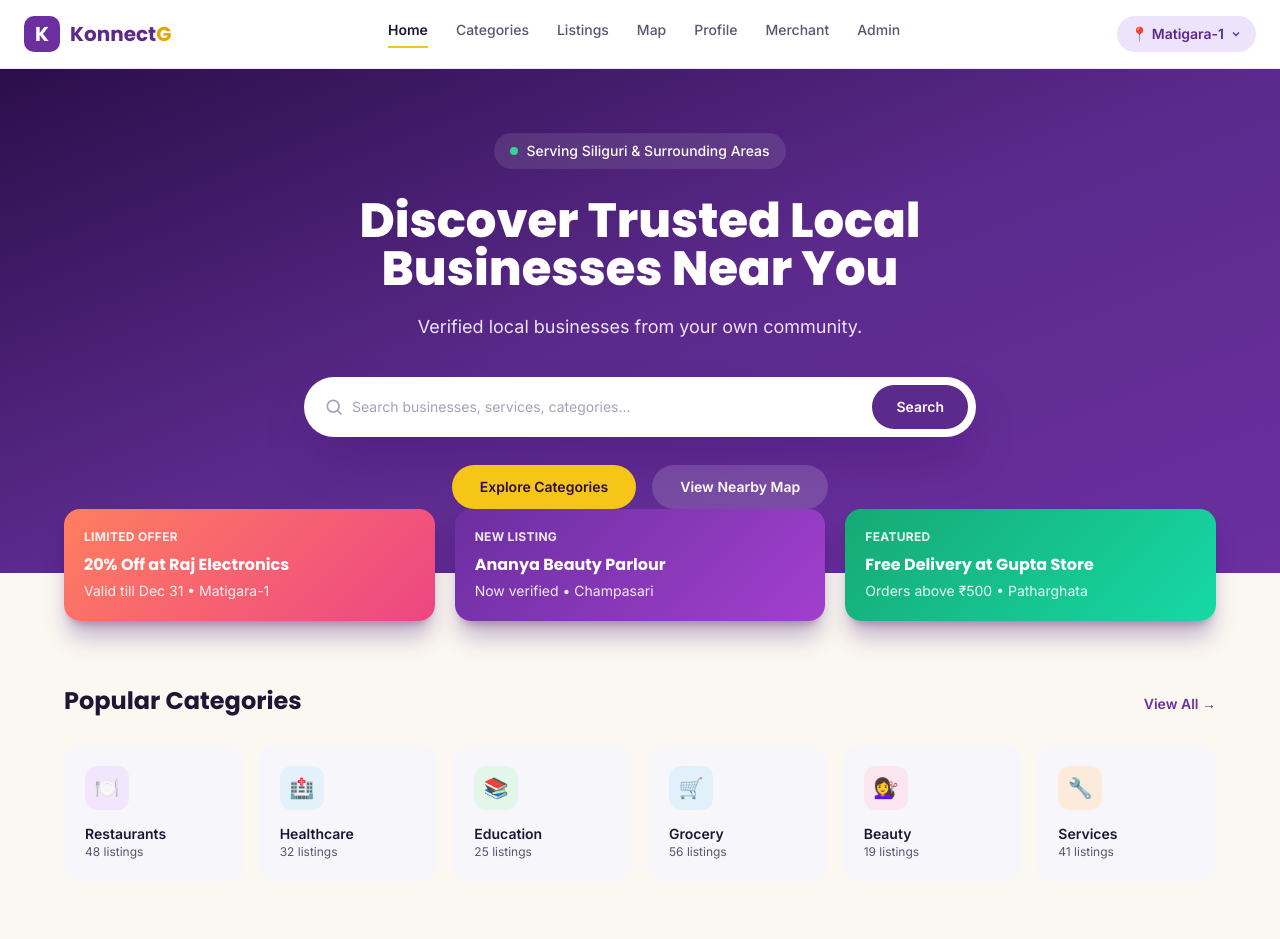
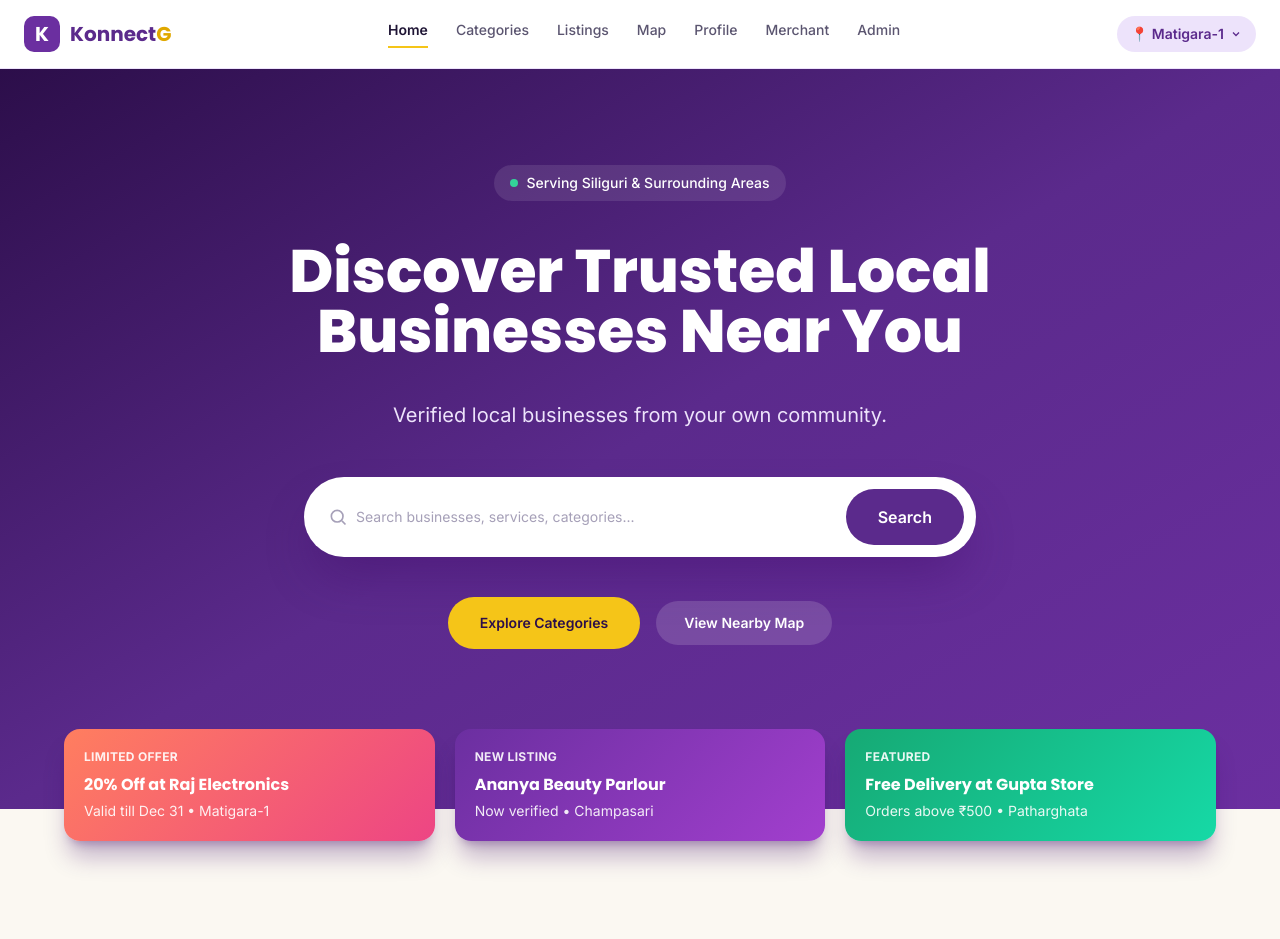
Before and after one commit to projectginit/konnectg-main, a React (Vite) app in the folder konnectg-main/: page / in a window 1280 px wide. Shown: the top 939 px of the page. Built offline with nearby package versions, Linux system fonts and the light colour scheme.

Commit message:
made home spacious

```diff
--- a/konnectg-main/src/components/Cards.jsx
+++ b/konnectg-main/src/components/Cards.jsx
@@ -31,8 +31,8 @@ export default function Cards() {
   return (
     <>
       {/* Popular Categories */}
-      <section className="px-6 py-16">
-        <div className="mx-auto max-w-6xl">
+      <section className="px-6 py-24">
+        <div className="mx-auto max-w-7xl">
           <div className="mb-7 flex items-baseline justify-between">
             <h2 className="font-display text-2xl font-bold text-ink">Popular Categories</h2>
             <Link to="/categories" className="text-sm font-semibold text-purple-600">View All →</Link>
--- a/konnectg-main/src/components/Hero.jsx
+++ b/konnectg-main/src/components/Hero.jsx
@@ -10,23 +10,23 @@ export default function Hero() {
   }
 
   return (
-    <section className="bg-gradient-to-br from-purple-900 via-purple-700 to-purple-600 px-6 pb-16 pt-16 text-center text-white">
+    <section className="bg-gradient-to-br from-purple-900 via-purple-700 to-purple-600 px-6 pt-24 pb-40 text-center text-white">
       <span className="inline-flex items-center gap-2 rounded-full bg-white/10 px-4 py-2 text-sm font-medium">
         <span className="h-2 w-2 rounded-full bg-emerald-400"></span>
         Serving Siliguri &amp; Surrounding Areas
       </span>
 
-      <h1 className="mx-auto mt-7 max-w-3xl font-display text-4xl font-extrabold leading-tight sm:text-5xl">
+      <h1 className="mx-auto mt-10 max-w-4xl font-display text-5xl font-extrabold leading-[1.1] sm:text-6xl">
         Discover Trusted Local Businesses Near You
       </h1>
 
-      <p className="mx-auto mt-5 max-w-xl text-lg text-purple-100">
+      <p className="mx-auto mt-10 max-w-2xl text-xl text-purple-100">
         Verified local businesses from your own community.
       </p>
 
       <form
         onSubmit={handleSearch}
-        className="mx-auto mt-9 flex max-w-2xl items-center gap-2 rounded-full bg-white p-2 pl-5 shadow-2xl shadow-purple-950/40"
+        className="mx-auto mt-12 flex max-w-2xl items-center gap-2 rounded-full bg-white py-3 px-3 pl-6 shadow-2xl shadow-purple-950/40"
       >
         <svg width="20" height="20" viewBox="0 0 24 24" fill="none" stroke="#A6A0B8" strokeWidth="2" className="shrink-0">
           <circle cx="11" cy="11" r="7" />
@@ -41,16 +41,16 @@ export default function Hero() {
         />
         <button
           type="submit"
-          className="rounded-full bg-purple-700 px-6 py-3 text-sm font-semibold text-white transition hover:bg-purple-600"
+          className="rounded-full bg-purple-700 px-8 py-4 text-base font-semibold text-white transition hover:bg-purple-600"
         >
           Search
         </button>
       </form>
 
-      <div className="mt-7 flex flex-wrap items-center justify-center gap-4">
+      <div className="mt-10 flex flex-wrap items-center justify-center gap-4">
         <Link
           to="/categories"
-          className="rounded-full bg-gold px-7 py-3 text-sm font-semibold text-purple-900 transition hover:-translate-y-0.5"
+          className="rounded-full bg-gold px-8 py-4 text-sm font-semibold text-purple-900 transition hover:-translate-y-0.5"
         >
           Explore Categories
         </Link>
--- a/konnectg-main/src/pages/Home.jsx
+++ b/konnectg-main/src/pages/Home.jsx
@@ -11,7 +11,10 @@ export default function Home() {
     <div className="min-h-screen bg-paper">
       <Navbar />
       <Hero />
-      <Marquee />
+
+      <div className="-mt-20 relative z-20">
+          <Marquee />
+      </div>
       <Cards />
       <NotifyForm />
       <BusinessCTA />
```
